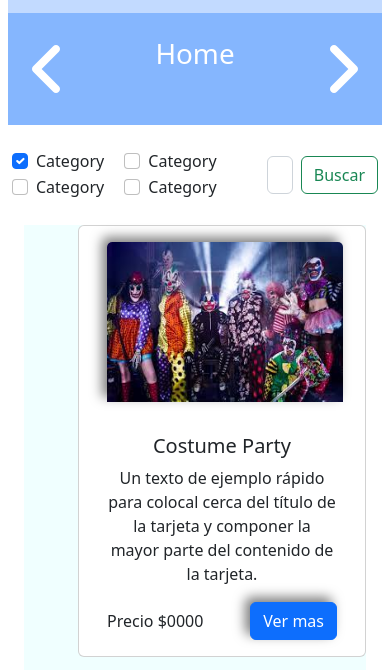
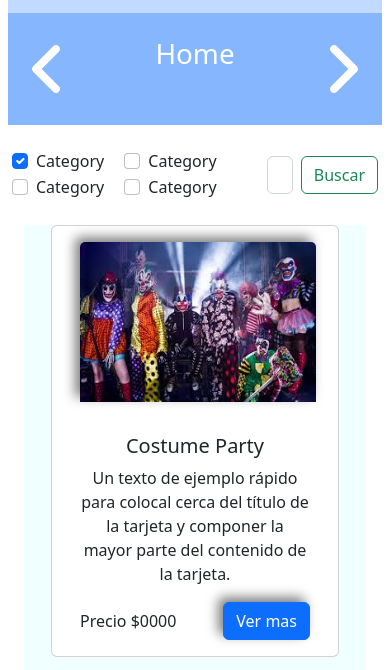
Before and after one commit to JulioHernan/Amazing_Events, a plain HTML site: page index.html in a window 390 px wide. Shown: the part 99-769 px from the top of the page. Drawn offline with nearby package versions, Linux system fonts and the light colour scheme.

Commit message:
modificacion del css

```diff
--- a/Assets/css/style.css
+++ b/Assets/css/style.css
@@ -55,7 +55,7 @@ footer {
  .cartas {
     flex-wrap: wrap;
     justify-content: space-evenly;
-    gap: 1em;
+    gap: 2em;
  }
 
  .redes img {
@@ -68,10 +68,10 @@ footer {
 }
 @media only screen and (max-width:600px){
   .cartas {
-   flex-direction: column;
-   justify-content: space-between;
+   gap:1em;
+   align-items: center;
+  }
 
-  }
   .redes {
     display: flex;
     flex-direction: column;
```
